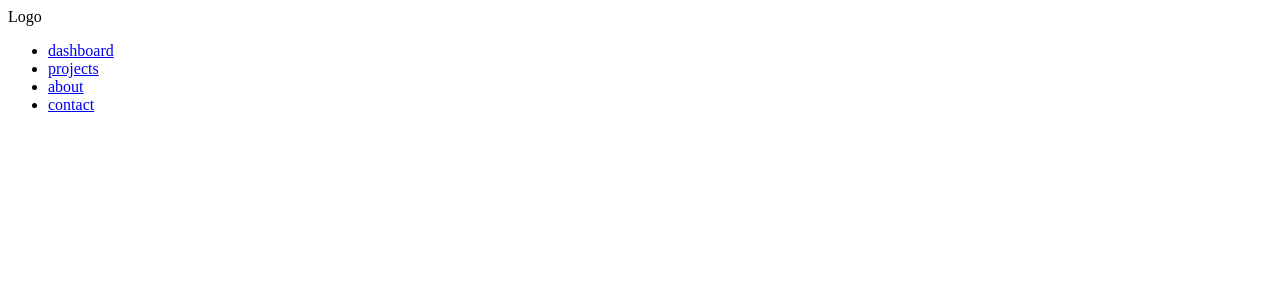
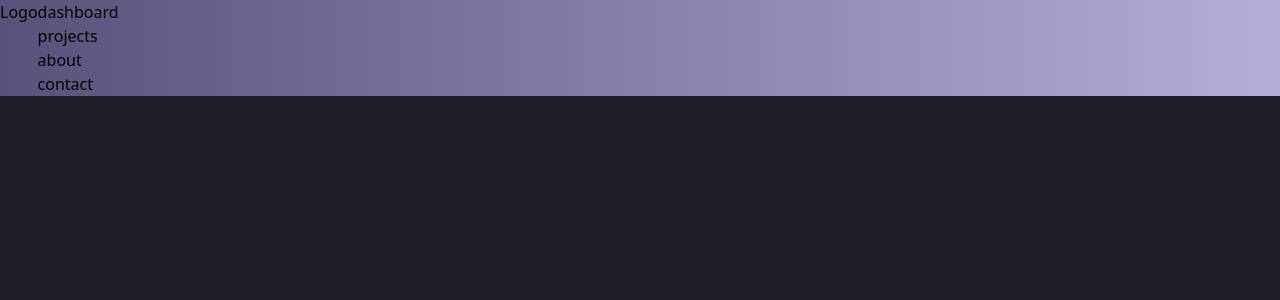
Before and after one commit to Brin29/Portafolios-Breiner, an Angular app: page / in a window 1280 px wide. Shown: the top 300 px of the page. Built offline with nearby package versions, Linux system fonts and the light colour scheme.

Commit message:
styles with tailwind

```diff
--- a/package.json
+++ b/package.json
@@ -33,12 +33,15 @@
     "@types/express": "^4.17.17",
     "@types/jasmine": "~5.1.0",
     "@types/node": "^18.18.0",
+    "autoprefixer": "^10.4.20",
     "jasmine-core": "~5.4.0",
     "karma": "~6.4.0",
     "karma-chrome-launcher": "~3.2.0",
     "karma-coverage": "~2.2.0",
     "karma-jasmine": "~5.1.0",
     "karma-jasmine-html-reporter": "~2.1.0",
+    "postcss": "^8.4.49",
+    "tailwindcss": "^3.4.15",
     "typescript": "~5.6.2"
   }
 }
--- a/src/app/app.component.ts
+++ b/src/app/app.component.ts
@@ -1,12 +1,11 @@
 import { Component } from '@angular/core';
-import { RouterLink, RouterOutlet } from '@angular/router';
+import { RouterOutlet } from '@angular/router';
 import { HeaderComponent } from './header/header.component';
 
 @Component({
   selector: 'app-root',
   imports: [RouterOutlet, HeaderComponent],
   templateUrl: './app.component.html',
-  styleUrl: './app.component.css'
 })
 export class AppComponent {
   title = 'Portafolios-Breiner';
--- a/src/app/header/header.component.html
+++ b/src/app/header/header.component.html
@@ -1,14 +1,14 @@
-<header>
-  <div class="container">
+<header class="bg-gradient-to-r from-purple-dark to-purple-semi-clean">
+  <div class="flex">
     <div class="logo">
       Logo
     </div>
     <nav>
       <ul>
-        <li><a routerLink="/dashboard">dashboard</a></li>
-        <li><a routerLink="/projects">projects</a></li>
-        <li><a routerLink="/about">about</a></li>
-        <li><a routerLink="/contact">contact</a></li>
+        <li><a class="" routerLink="/dashboard">dashboard</a></li>
+        <li><a class="" routerLink="/projects">projects</a></li>
+        <li><a class="" routerLink="/about">about</a></li>
+        <li><a class="" routerLink="/contact">contact</a></li>
       </ul>
     </nav>
   </div>
--- a/src/app/header/header.component.ts
+++ b/src/app/header/header.component.ts
@@ -4,8 +4,7 @@ import { RouterLink } from '@angular/router';
 @Component({
   selector: 'app-header',
   imports: [RouterLink],
-  templateUrl: './header.component.html',
-  styleUrl: './header.component.css'
+  templateUrl: './header.component.html'
 })
 export class HeaderComponent {
 
--- a/src/index.html
+++ b/src/index.html
@@ -7,7 +7,7 @@
   <meta name="viewport" content="width=device-width, initial-scale=1">
   <link rel="icon" type="image/x-icon" href="favicon.ico">
 </head>
-<body>
+<body class="bg-dark">
   <app-root></app-root>
 </body>
 </html>
--- a/src/styles.css
+++ b/src/styles.css
@@ -1 +1,3 @@
-/* You can add global styles to this file, and also import other style files */
+@tailwind base;
+@tailwind components;
+@tailwind utilities;
--- /dev/null
+++ b/tailwind.config.js
@@ -0,0 +1,19 @@
+/** @type {import('tailwindcss').Config} */
+module.exports = {
+  darkMode: "media",
+  content: [
+    "./src/**/*.{html,ts}",
+  ],
+  theme: {
+    colors: {
+      "purple-dark": "#59517a",
+      "purple-semi-dark": "#353540",
+      "purple-semi-clean": "#b7addb",
+      "purple-very-clean": "#eddbff",
+      "white": "#e0e0e0",
+      "dark": "#1e1f29"
+    },
+    extend: {},
+  },
+  plugins: [],
+}
```
Also changed, not shown: src/app/app.component.css (deleted), src/app/header/header.component.css (deleted), 1 other file (tests, documents, lock files or other folders).
